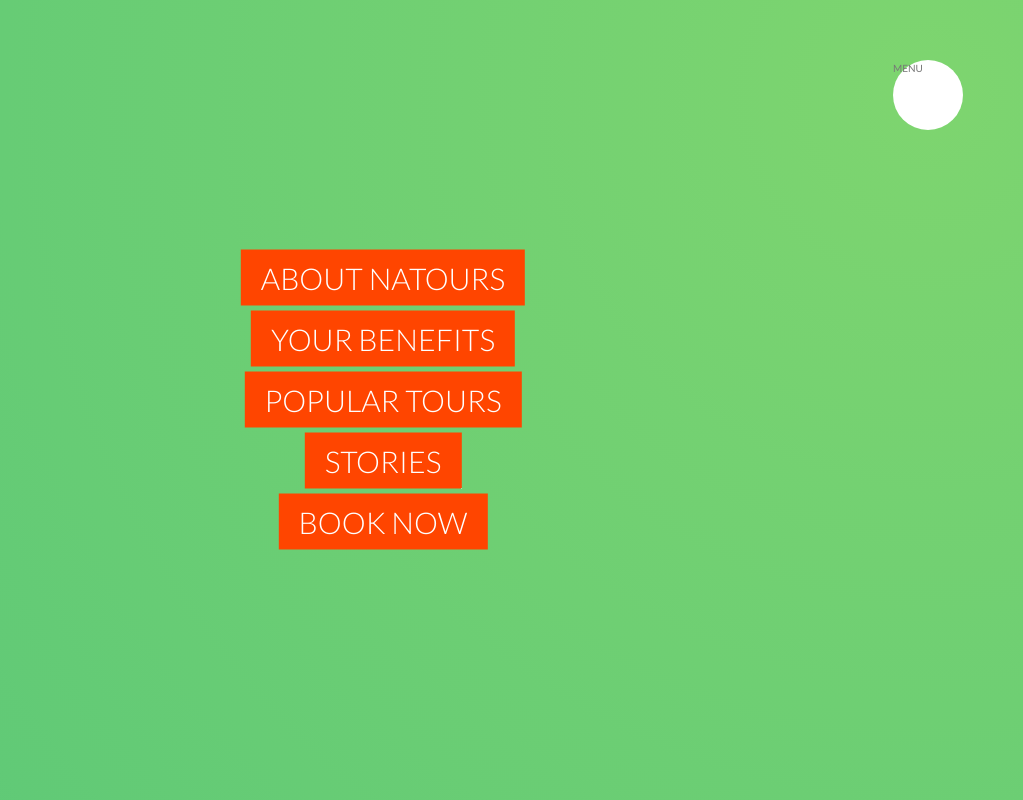
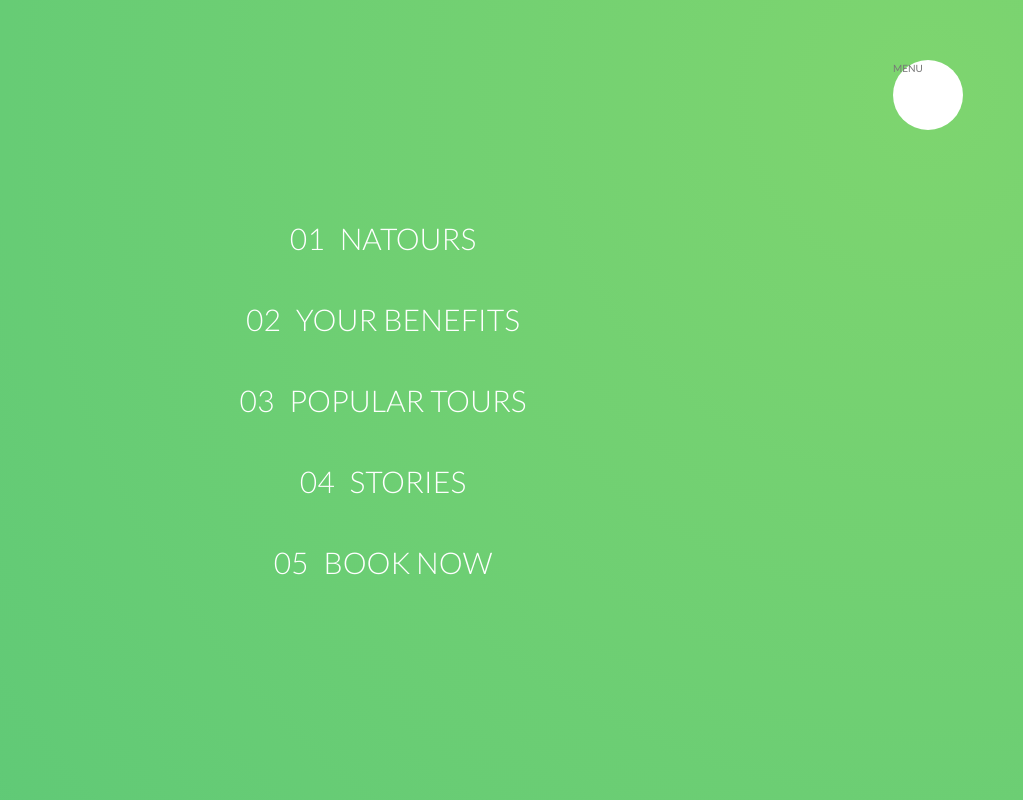
Before and after one commit to jeremysolomon2/advanced-css-course-natours, a website: page index.html in a window 1280 px wide. Shown: the top 800 px of the page, without its empty margins (257-1280 px from the left). Drawn offline with Linux system fonts and the light colour scheme.

Commit message:
nav progress

```diff
--- a/index.html
+++ b/index.html
@@ -24,19 +24,23 @@
       <nav class="navigation__nav">
         <ul class="navigation__list">
           <li class="navigation__item">
-            <a href="#" class="navigation__link">About Natours</a>
+            <a href="#" class="navigation__link"><span>01</span>Natours</a>
           </li>
           <li class="navigation__item">
-            <a href="#" class="navigation__link">Your benefits</a>
+            <a href="#" class="navigation__link"
+              ><span>02</span>Your benefits</a
+            >
           </li>
           <li class="navigation__item">
-            <a href="#" class="navigation__link">Popular tours</a>
+            <a href="#" class="navigation__link"
+              ><span>03</span>Popular tours</a
+            >
           </li>
           <li class="navigation__item">
-            <a href="#" class="navigation__link">Stories</a>
+            <a href="#" class="navigation__link"><span>04</span>Stories</a>
           </li>
           <li class="navigation__item">
-            <a href="#" class="navigation__link">Book now</a>
+            <a href="#" class="navigation__link"><span>05</span>Book now</a>
           </li>
         </ul>
       </nav>
--- a/sass/layout/_navigation.scss
+++ b/sass/layout/_navigation.scss
@@ -55,6 +55,7 @@
   &__link {
     &:link,
     &:visited {
+      display: inline-block;
       font-size: 3rem;
       font-weight: 300;
       padding: 1rem 2rem;
@@ -63,17 +64,24 @@
       text-transform: uppercase;
       background-image: linear-gradient(
         120deg,
-        orangered 0%,
-        orangered 50%,
+        transparent 0%,
+        transparent 50%,
         $color-white 50%
       );
       background-size: 220%;
       transition: all 0.4s;
+
+      span {
+        margin-right: 1.5rem;
+        display: inline-block;
+      }
     }
 
     &:hover,
     &:active {
       background-position: 100%;
+      color: $color-primary;
+      transform: translateX(1rem);
     }
   }
 }
```
Also changed, not shown: css/style.css.
